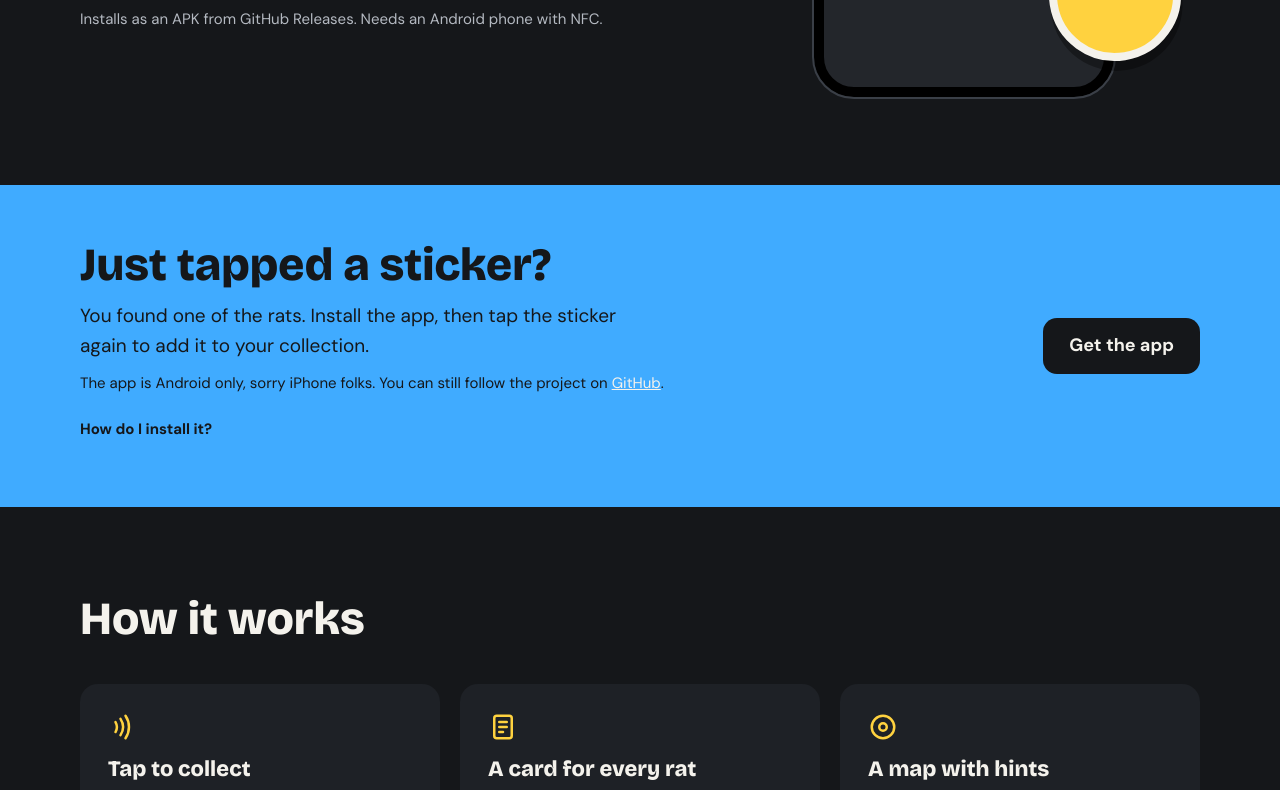
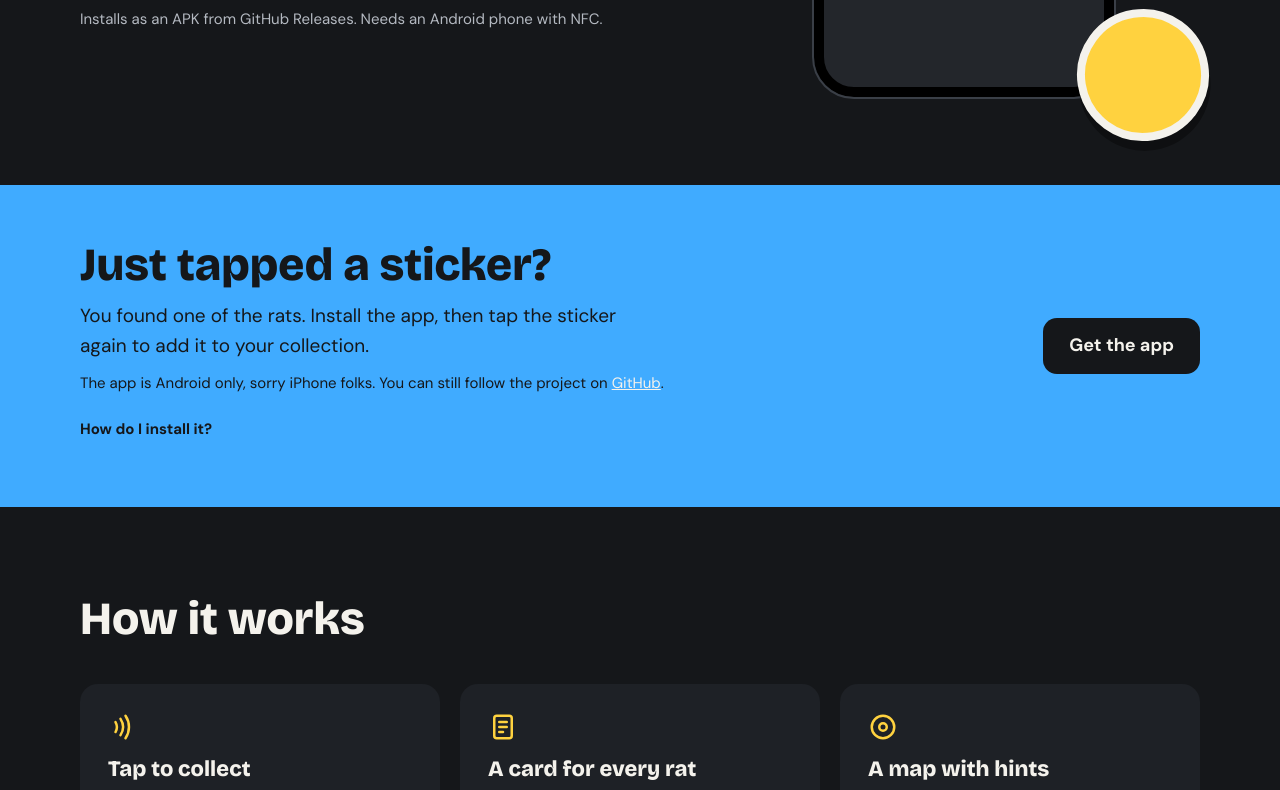
Before and after one commit to Sh33k0/ratcatcher, a plain HTML site: page index.html in a window 1280 px wide. Shown: the part 647-1437 px from the top of the page. Drawn offline with nearby package versions, Linux system fonts and the light colour scheme.

Commit message:
Add files via upload

```diff
--- a/index.html
+++ b/index.html
@@ -72,7 +72,7 @@ a{color:#FFD23F}a:hover{color:#FFE27A}
 <img src="screenshot.png" alt="The Ratcatcher app" style="position: absolute; inset: 0; width: 100%; height: 100%; object-fit: cover; display: block" onerror="this.remove()">
 <div style="position: absolute; top: 12px; left: 50%; width: 12px; height: 12px; margin-left: -6px; border-radius: 50%; background: #000000"></div>
 </div>
-<div style="position: absolute; right: 4%; bottom: 36px; width: 132px; height: 132px; box-sizing: border-box; border-radius: 50%; background: #FFD23F; border: 8px solid #F4F2EC; transform: rotate(-9deg); overflow: hidden; box-shadow: 0 10px 0 rgba(0,0,0,0.35)">
+<div style="position: absolute; right: -2%; bottom: -44px; width: 132px; height: 132px; box-sizing: border-box; border-radius: 50%; background: #FFD23F; border: 8px solid #F4F2EC; transform: rotate(-9deg); overflow: hidden; box-shadow: 0 10px 0 rgba(0,0,0,0.35)">
 <img src="rat.png" alt="" style="width: 100%; height: 100%; object-fit: cover; display: block" onerror="this.remove()">
 </div>
 </div>
```
